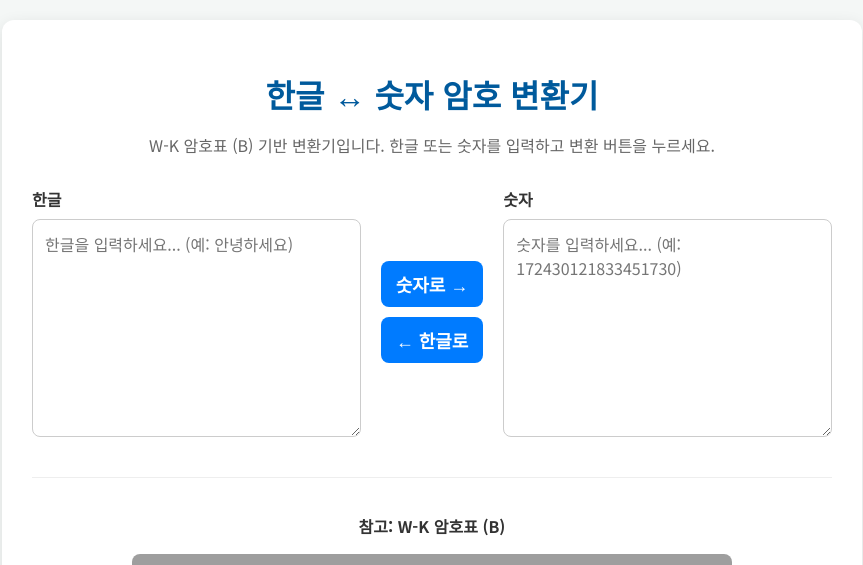
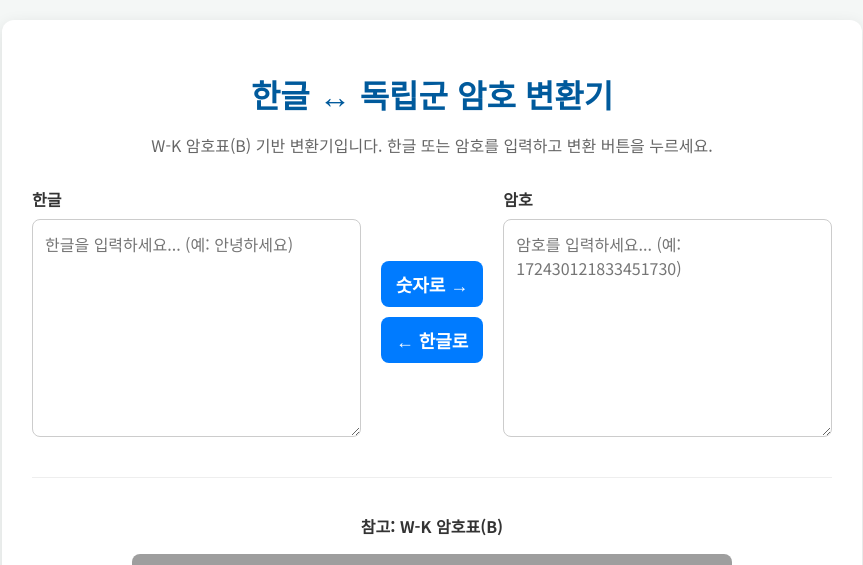
Before and after one commit to litcol/doklip, a Flask app: page / in a window 1280 px wide. Shown: the top 565 px of the page, without its empty margins (208-1071 px from the left). Run offline with Flask 3, Linux system fonts and the light colour scheme; grey boxes are pictures that could not be loaded.

Commit message:
숫자글 변환

```diff
--- a/templates/index.html
+++ b/templates/index.html
@@ -8,8 +8,8 @@
 </head>
 <body>
     <div class="container">
-        <h1>한글 ↔ 숫자 암호 변환기</h1>
-        <p class="description">W-K 암호표 (B) 기반 변환기입니다. 한글 또는 숫자를 입력하고 변환 버튼을 누르세요.</p>
+        <h1>한글 ↔ 독립군 암호 변환기</h1>
+        <p class="description">W-K 암호표(B) 기반 변환기입니다. 한글 또는 암호를 입력하고 변환 버튼을 누르세요.</p>
 
         <div class="converter">
             <div class="textarea-container">
@@ -21,14 +21,14 @@
                 <button id="to-hangul-btn" title="숫자를 한글로 변환">&larr; 한글로</button>
             </div>
             <div class="textarea-container">
-                <label for="number-input">숫자</label>
-                <textarea id="number-input" rows="8" placeholder="숫자를 입력하세요... (예: 172430121833451730)"></textarea>
+                <label for="number-input">암호</label>
+                <textarea id="number-input" rows="8" placeholder="암호를 입력하세요... (예: 172430121833451730)"></textarea>
             </div>
         </div>
 
         <div class="image-container">
-            <p><strong>참고: W-K 암호표 (B)</strong></p>
-            <img src="https://i.imgur.com/8eba30.png" alt="W-K 암호표 (B)" width="600">
+            <p><strong>참고: W-K 암호표(B)</strong></p>
+            <img src="https://i.imgur.com/8eba30.png" alt="W-K 암호표(B)" width="600">
         </div>
 
     </div>
```
